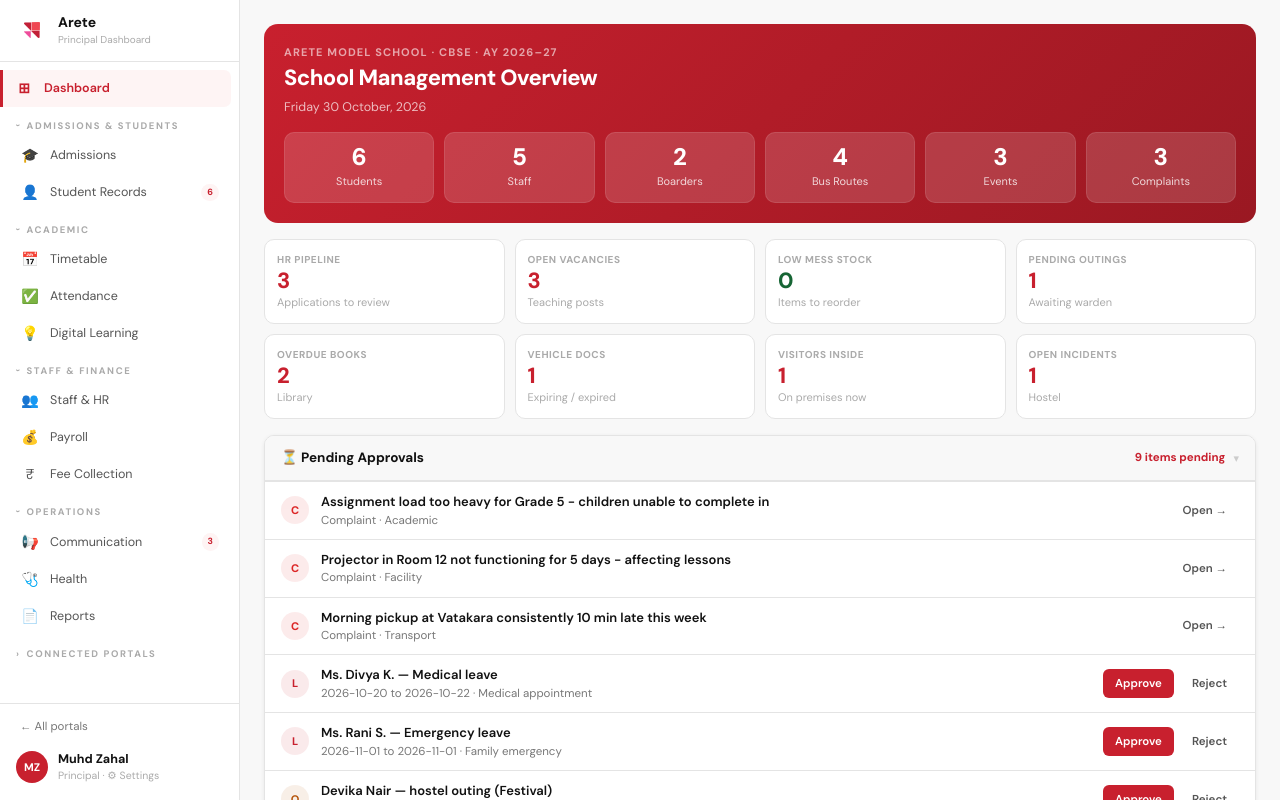
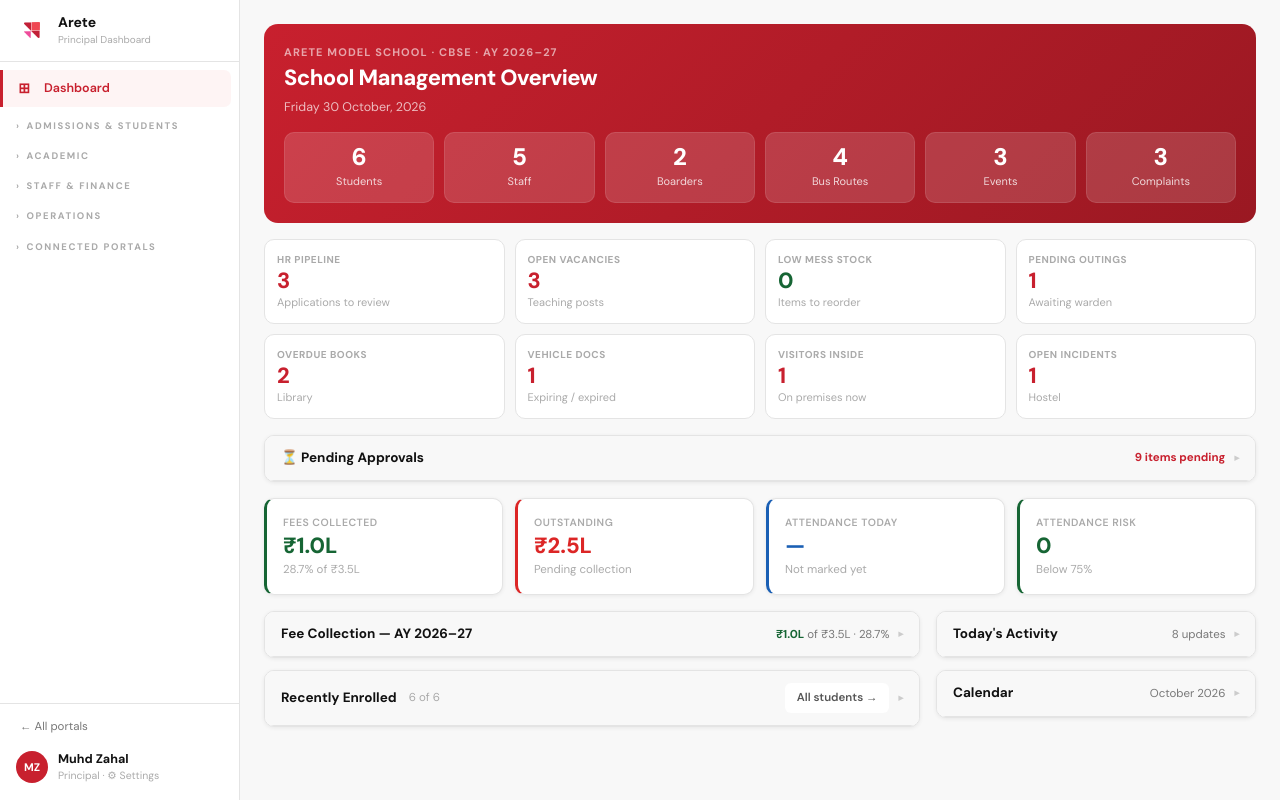
Before and after one commit to ZAHAL59/arete-sms, a React (Vite) app: page /principal in a window 1280 px wide. Built offline with nearby package versions, Linux system fonts and the light colour scheme.

Commit message:
all portals complete

```diff
--- a/src/pages/index/IndexPage.jsx
+++ b/src/pages/index/IndexPage.jsx
@@ -41,7 +41,7 @@ export default function IndexPage() {
               </Link>))}</div>
           </section>))}
       </main>
-      <footer className="border-t border-[#E4E4E4] px-6 py-6 text-center text-[12px] text-[#AAA]">Arete Model School<br />Mohammed Zahal · R&D Team</footer>
+      <footer className="border-t border-[#E4E4E4] px-6 py-6 text-center text-[12px] text-[#AAA]">Arete Model School · Built by Shaheen Digital Academy<br />Mohammed Zahal · R&D Team</footer>
     </div>
   );
 }
--- a/src/pages/principal/Dashboard.jsx
+++ b/src/pages/principal/Dashboard.jsx
@@ -70,7 +70,7 @@ export default function Dashboard({ p, go, openRoute }) {
         <div key={l} onClick={() => openRoute(to)} className="bg-white border border-[#E4E4E4] rounded-[10px] p-3 cursor-pointer hover:shadow-[0_4px_16px_rgba(0,0,0,.1)] transition-all">
           <div className="text-[10px] font-bold text-[#AAA] uppercase tracking-wider">{l}</div><div className="text-[22px] font-extrabold leading-tight" style={{ color: v ? '#C8202E' : '#166534' }}>{v}</div><div className="text-[11px] text-[#AAA]">{n}</div></div>))}</div>
 
-      <Collapsible defaultOpen className="mb-4" header={<div className="flex items-center gap-3 flex-1"><span className="text-[13.5px] font-bold text-[#111]">⏳ Pending Approvals</span><span className="ml-auto text-[11.5px] font-bold" style={{ color: pending ? '#C8202E' : '#166534' }}>{pending ? `${pending} item${pending > 1 ? 's' : ''} pending` : 'All clear ✓'}</span></div>}>
+      <Collapsible className="mb-4" header={<div className="flex items-center gap-3 flex-1"><span className="text-[13.5px] font-bold text-[#111]">⏳ Pending Approvals</span><span className="ml-auto text-[11.5px] font-bold" style={{ color: pending ? '#C8202E' : '#166534' }}>{pending ? `${pending} item${pending > 1 ? 's' : ''} pending` : 'All clear ✓'}</span></div>}>
         <div className="border-t border-[#E4E4E4] divide-y divide-[#E4E4E4]">
           {!pending && <div className="px-4 py-3 text-[13px] text-[#AAA]">✓ No pending approvals — everything is up to date</div>}
           {openComplaints.slice(0, 3).map(c => <Row key={c.id} ic="C" col="#DC2626" text={c.subj.slice(0, 70)} sub={`Complaint · ${c.type}`} actions={<Button size="sm" variant="outline" onClick={() => openRoute('/campus')}>Open →</Button>} />)}
@@ -88,22 +88,22 @@ export default function Dashboard({ p, go, openRoute }) {
 
       <div className="grid grid-cols-3 gap-4">
         <div className="col-span-2 space-y-3">
-          <Collapsible defaultOpen header={<span className="text-[13.5px] font-bold text-[#111]">Fee Collection — AY {p.settings.year}</span>}>
+          <Collapsible header={<div className="flex items-center gap-3 flex-1"><span className="text-[13.5px] font-bold text-[#111]">Fee Collection — AY {p.settings.year}</span><span className="ml-auto text-[11.5px] text-[#777]"><b className="text-[#166534]">{fmtL(collected)}</b> of {fmtL(totalDue)} · {pct}%</span></div>}>
             <div className="p-4 border-t border-[#E4E4E4]"><div className="flex items-baseline gap-2"><span className="text-[26px] font-extrabold">{fmt(collected)}</span><span className="text-[12px] text-[#AAA]">of {fmt(totalDue)} billed</span></div>
               <div className="h-2 bg-[#E4E4E4] rounded-full mt-3 overflow-hidden"><div className="h-full bg-[#166534] rounded-full" style={{ width: `${Math.min(100, pct)}%` }} /></div>
               <div className="flex justify-between text-[12px] text-[#777] mt-1.5"><span>{pct}%</span><span>{fmt(Math.max(0, totalDue - collected))} remaining</span></div></div>
           </Collapsible>
-          <Collapsible defaultOpen header={<div className="flex items-center gap-3 flex-1"><span className="text-[13.5px] font-bold text-[#111]">Recently Enrolled</span><Button size="sm" variant="outline" className="ml-auto" onClick={e => { e.stopPropagation(); go('students'); }}>All students →</Button></div>}>
+          <Collapsible header={<div className="flex items-center gap-3 flex-1"><span className="text-[13.5px] font-bold text-[#111]">Recently Enrolled</span><span className="text-[11.5px] text-[#AAA]">{Math.min(6, db.students.length)} of {db.students.length}</span><Button size="sm" variant="outline" className="ml-auto" onClick={e => { e.stopPropagation(); go('students'); }}>All students →</Button></div>}>
             <table className="w-full border-collapse text-[13px] border-t border-[#E4E4E4]"><tbody>{db.students.slice(-6).reverse().map(s => (
               <tr key={s.id} onClick={() => setSel(s)} className="border-b border-[#E4E4E4] last:border-b-0 hover:bg-[#F8F8F8] cursor-pointer"><td className="px-4 py-2.5 font-semibold text-[#111]">{s.name}</td><td className="px-4 py-2.5 text-[#555]">{s.cls} {s.section}</td><td className="px-4 py-2.5 text-[#AAA] text-[12px]">Admitted {s.adm}</td></tr>))}</tbody></table>
           </Collapsible>
         </div>
         <div className="space-y-3">
-          <Collapsible defaultOpen header={<span className="text-[13.5px] font-bold text-[#111]">Today's Activity</span>}>
+          <Collapsible header={<div className="flex items-center gap-2 flex-1"><span className="text-[13.5px] font-bold text-[#111]">Today's Activity</span><span className="ml-auto text-[11.5px] text-[#777]">{activity.length} update{activity.length === 1 ? '' : 's'}</span></div>}>
             <div className="border-t border-[#E4E4E4] divide-y divide-[#E4E4E4]">{!activity.length ? <div className="p-4 text-[12.5px] text-[#AAA]">No activity yet</div> : activity.map((a, i) => (
               <div key={i} className="flex gap-2.5 px-4 py-2.5"><span className="w-2 h-2 rounded-full mt-1.5 flex-shrink-0" style={{ background: a.c }} /><div><div className="text-[12.5px] text-[#333]" dangerouslySetInnerHTML={{ __html: a.msg }} /><div className="text-[10.5px] text-[#AAA]">{prettyDate(a.at)}</div></div></div>))}</div>
           </Collapsible>
-          <Collapsible defaultOpen header={<span className="text-[13.5px] font-bold text-[#111]">Calendar</span>}>
+          <Collapsible header={<div className="flex items-center gap-2 flex-1"><span className="text-[13.5px] font-bold text-[#111]">Calendar</span><span className="ml-auto text-[11.5px] text-[#777]">{MONTHS[cal.m]} {cal.y}</span></div>}>
             <div className="p-3 border-t border-[#E4E4E4]">
               <div className="flex items-center justify-between mb-2"><button onClick={() => shiftMonth(-1)} className="px-2 cursor-pointer bg-none border-none text-[16px]">‹</button><span className="text-[13px] font-bold">{MONTHS[cal.m]} {cal.y}</span><button onClick={() => shiftMonth(1)} className="px-2 cursor-pointer bg-none border-none text-[16px]">›</button></div>
               <div className="grid grid-cols-7 text-center text-[10px] font-bold text-[#AAA] mb-1">{['Su', 'Mo', 'Tu', 'We', 'Th', 'Fr', 'Sa'].map(d => <div key={d}>{d}</div>)}</div>
--- a/src/pages/principal/PrincipalPortal.jsx
+++ b/src/pages/principal/PrincipalPortal.jsx
@@ -50,18 +50,20 @@ export default function PrincipalPortal() {
   const { p, ...api } = usePrincipal();
   const db = useStore(s => s.db);
   const [view, setView] = useState('dashboard');
-  const [open, setOpen] = useState({ adm: true, acad: true, fin: true, ops: true, conn: false });
+  const [open, setOpen] = useState({ adm: false, acad: false, fin: false, ops: false, conn: false });   // all collapsed to start with
+  const groupOf = id => GROUPS.find(g => g.items.some(([i]) => i === id))?.id;
+  const goTo = v => { setView(v); const g = groupOf(v); if (g) setOpen(o => ({ ...o, [g]: true })); };       // opening a page opens its group
   const [settings, setSettings] = useState(null);
   const badge = { students: db.students.length, communication: p.announcements.length };
 
   const body = {
-    dashboard: <Dashboard p={p} go={setView} openRoute={navigate} />, admissions: <AdmissionsView />, students: <Students settings={p.settings} />,
+    dashboard: <Dashboard p={p} go={goTo} openRoute={navigate} />, admissions: <AdmissionsView />, students: <Students settings={p.settings} />,
     timetable: <Timetable p={p} api={api} />, attendance: <Attendance settings={p.settings} p={p} api={api} />, learning: <Learning p={p} api={api} />,
     staff: <Staff p={p} api={api} />, payroll: <Payroll p={p} api={api} />, fees: <Fees />, communication: <Communication p={p} api={api} />, health: <Health p={p} api={api} />, reports: <Reports p={p} />,
   }[view];
 
   const Item = ({ id, label, icon }) => (
-    <div onClick={() => setView(id)} className={`flex items-center gap-2.5 py-2 mx-2 rounded-[7px] text-[12.5px] cursor-pointer transition-all select-none ${view === id ? 'bg-[#FEF4F4] text-[#C8202E] font-semibold border-l-[3px] border-[#C8202E] rounded-l-none ml-0 pl-[11px] pr-3' : 'text-[#555] hover:bg-[#FEF4F4] hover:text-[#C8202E] px-3'}`}>
+    <div onClick={() => goTo(id)} className={`flex items-center gap-2.5 py-2 mx-2 rounded-[7px] text-[12.5px] cursor-pointer transition-all select-none ${view === id ? 'bg-[#FEF4F4] text-[#C8202E] font-semibold border-l-[3px] border-[#C8202E] rounded-l-none ml-0 pl-[11px] pr-3' : 'text-[#555] hover:bg-[#FEF4F4] hover:text-[#C8202E] px-3'}`}>
       <span className="text-[14px] w-5 text-center flex-shrink-0">{icon}</span><span className="flex-1">{label}</span>
       {badge[id] > 0 && <span className="text-[9px] font-bold bg-[#FEF4F4] text-[#C8202E] px-1.5 py-0.5 rounded-full">{badge[id]}</span>}
     </div>
```
